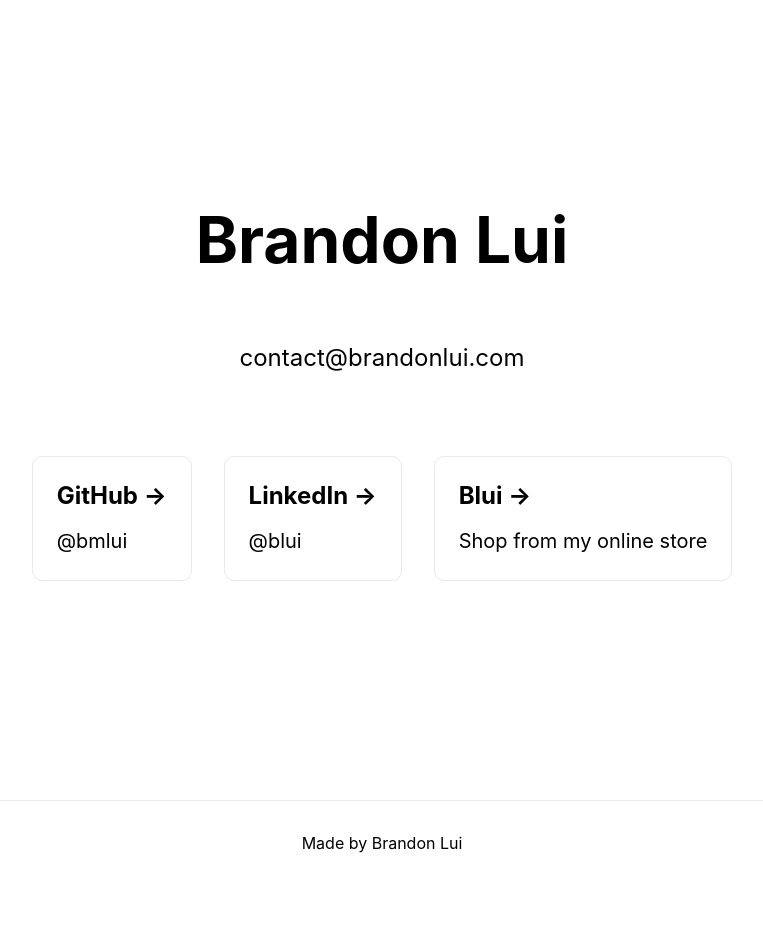
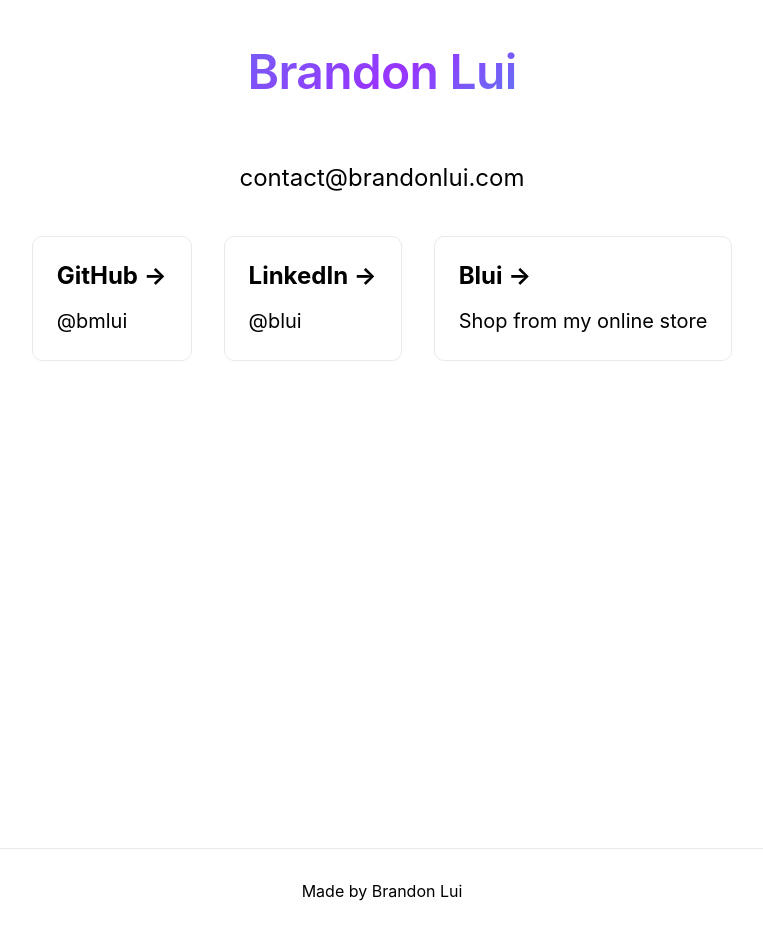
Before and after one commit to bmlui/nextjs-brandonlui.com, a Next.js app: page / in a window 1280 px wide. Shown: the whole page, without its empty margins (258-1021 px from the left). Before the commit the page ends 885 px from the top, so only its background shows below. Built offline with nearby package versions, Linux system fonts and the light colour scheme.

Commit message:
added header and footer components

```diff
--- /dev/null
+++ b/components/footer.js
@@ -0,0 +1,10 @@
+import Link from 'next/link'
+
+export default function Footer() {
+    return (
+        <footer className='footer'>
+        Made by Brandon Lui
+    </footer>
+
+    )
+}
--- /dev/null
+++ b/components/header.js
@@ -0,0 +1,12 @@
+import Link from 'next/link'
+
+
+export default function Header() {
+    return (
+        <header>
+ <h1 class="gradienttext defaultcolor center title">
+          Brandon Lui
+        </h1>
+        </header>
+    )
+}
--- a/package.json
+++ b/package.json
@@ -9,9 +9,9 @@
     "lint": "next lint"
   },
   "dependencies": {
-    "next": "12.3.1",
-    "react": "18.2.0",
-    "react-dom": "18.2.0"
+    "next": "^12.3.1",
+    "react": "^18.2.0",
+    "react-dom": "^18.2.0"
   },
   "devDependencies": {
     "eslint": "8.23.1",
--- a/pages/_app.js
+++ b/pages/_app.js
@@ -1,7 +1,23 @@
 import '../styles/globals.css'
+import Head from "next/head"
+import Header from "../components/Header"
+import Footer from "../components/Footer"
 
 function MyApp({ Component, pageProps }) {
-  return <Component {...pageProps} />
+  return (
+  <>
+  <Head>
+        <title>Brandon Lui</title>
+        <meta name="description" content="Welcome to Brandon Lui's website." />
+        <link rel="icon" href="/favicon.ico" />
+      </Head>
+    <main className='container'>
+    <Header />
+<Component {...pageProps} />
+</main>
+<Footer />
+  </>
+  )
 }
 
 export default MyApp
--- a/pages/api/hello.js
+++ /dev/null
@@ -1,5 +0,0 @@
-// Next.js API route support: https://nextjs.org/docs/api-routes/introduction
-
-export default function handler(req, res) {
-  res.status(200).json({ name: 'John Doe' })
-}
--- a/pages/index.js
+++ b/pages/index.js
@@ -1,20 +1,13 @@
-import Head from 'next/head'
+
 import Image from 'next/image'
 import styles from '../styles/Home.module.css'
 
 export default function Home() {
   return (
-    <div className={styles.container}>
-      <Head>
-        <title>Brandon Lui</title>
-        <meta name="description" content="Welcome to Brandon Lui\'s personal website." />
-        <link rel="icon" href="/favicon.ico" />
-      </Head>
+
 
       <main className={styles.main}>
-        <h1 class="gradienttext super defaultcolor center" className={styles.title}>
-          Brandon Lui
-        </h1>
+
 
         <p className={styles.description}>
          <a href="mailto:contact@brandonlui.com">contact@brandonlui.com</a>
@@ -38,11 +31,6 @@
         </div>
       </main>
 
-      <footer className={styles.footer}>
 
-          Made by Brandon Lui
-
-      </footer>
-    </div>
   )
 }
--- a/styles/Home.module.css
+++ b/styles/Home.module.css
@@ -1,10 +1,7 @@
-.container {
-  padding: 0 2rem;
-}
+
 
 .main {
-  min-height: 100vh;
-  padding: 4rem 0;
+  padding: 1rem 0;
   flex: 1;
   display: flex;
   flex-direction: column;
@@ -12,46 +9,11 @@
   align-items: center;
 }
 
-.footer {
-  display: flex;
-  flex: 1;
-  padding: 2rem 0;
-  border-top: 1px solid #eaeaea;
-  justify-content: center;
-  align-items: center;
-}
 
-.footer a {
-  display: flex;
-  justify-content: center;
-  align-items: center;
-  flex-grow: 1;
-}
 
-.title a {
-  color: #0070f3;
-  text-decoration: none;
-}
 
-.title a:hover,
-.title a:focus,
-.title a:active {
-  text-decoration: underline;
-}
-
-.title {
-  margin: 0;
-  line-height: 1.15;
-  font-size: 4rem;
-}
-
-.title,
-.description {
-  text-align: center;
-}
 
 .description {
-  margin: 4rem 0;
   line-height: 1.5;
   font-size: 1.5rem;
 }
@@ -108,6 +70,8 @@
   margin-left: 0.5rem;
 }
 
+
+
 @media (max-width: 600px) {
   .grid {
     width: 100%;
--- a/styles/globals.css
+++ b/styles/globals.css
@@ -14,6 +14,133 @@
 * {
   box-sizing: border-box;
 }
+
+.container {
+  padding: 0 2rem;
+  min-height: 100vh;
+}
+
+header {
+  margin: 3rem 1rem 1rem 1rem;
+}
+.footer {
+  display: flex;
+  flex: 1;
+  padding: 2rem 0;
+  border-top: 1px solid #eaeaea;
+  justify-content: center;
+  align-items: center;
+}
+
+.footer a {
+  display: flex;
+  justify-content: center;
+  align-items: center;
+  flex-grow: 1;
+}
+
+.title a {
+  color: #0070f3;
+  text-decoration: none;
+}
+
+.title a:hover,
+.title a:focus,
+.title a:active {
+  text-decoration: underline;
+}
+
+.title {
+  margin: 0;
+  line-height: 1.15;
+  font-size: 4rem;
+}
+
+.title,
+.description {
+  text-align: center;
+}
+
+.description {
+  margin: 4rem 0;
+  line-height: 1.5;
+  font-size: 1.5rem;
+}
+
+.code {
+  background: #fafafa;
+  border-radius: 5px;
+  padding: 0.75rem;
+  font-size: 1.1rem;
+  font-family: Menlo, Monaco, Lucida Console, Liberation Mono, DejaVu Sans Mono,
+    Bitstream Vera Sans Mono, Courier New, monospace;
+}
+
+.grid {
+  display: flex;
+  align-items: center;
+  justify-content: center;
+  flex-wrap: wrap;
+  max-width: 800px;
+}
+
+.card {
+  margin: 1rem;
+  padding: 1.5rem;
+  text-align: left;
+  color: inherit;
+  text-decoration: none;
+  border: 1px solid #eaeaea;
+  border-radius: 10px;
+  transition: color 0.15s ease, border-color 0.15s ease;
+  max-width: 300px;
+}
+
+.card:hover,
+.card:focus,
+.card:active {
+  color: #0070f3;
+  border-color: #0070f3;
+}
+
+.card h2 {
+  margin: 0 0 1rem 0;
+  font-size: 1.5rem;
+}
+
+.card p {
+  margin: 0;
+  font-size: 1.25rem;
+  line-height: 1.5;
+}
+
+.logo {
+  height: 1em;
+  margin-left: 0.5rem;
+}
+
+.title a {
+  color: #0070f3;
+  text-decoration: none;
+}
+
+.title a:hover,
+.title a:focus,
+.title a:active {
+  text-decoration: underline;
+}
+
+.title {
+  margin: 0;
+  line-height: 1.15;
+  font-size: 3rem;
+}
+
+.title,
+.description {
+  text-align: center;
+}
+
 .gradienttext {
   line-height: 1;
   font-weight: 600;
@@ -24,9 +151,6 @@
   padding-bottom:8px;
 }
 
-.gradienttext.super {
-    font-size:80px;
-}
 .gradienttext.center {
 text-align: center;
 }
@@ -37,6 +161,27 @@
   background-image:linear-gradient(141deg, #1fc8db 0%, #9933ff 51%, #2cb5e8 75%);
 }
 
+@media (max-width: 600px) {
+  .grid {
+    width: 100%;
+    flex-direction: column;
+  }
+}
+
+@media (prefers-color-scheme: dark) {
+  .card,
+  .footer {
+    border-color: #222;
+  }
+  .code {
+    background: #111;
+  }
+  .logo img {
+    filter: invert(1);
+  }
+}
+
+
 @media (prefers-color-scheme: dark) {
   html {
     color-scheme: dark;
```
Also changed, not shown: 2 other files (tests, documents, lock files or other folders). Lines whose indentation alone changed are shown as unchanged.
